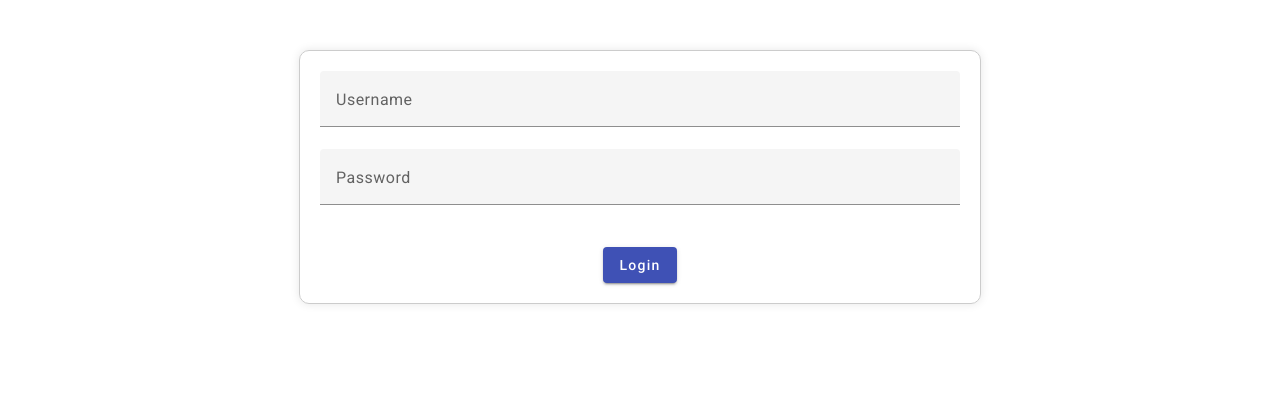
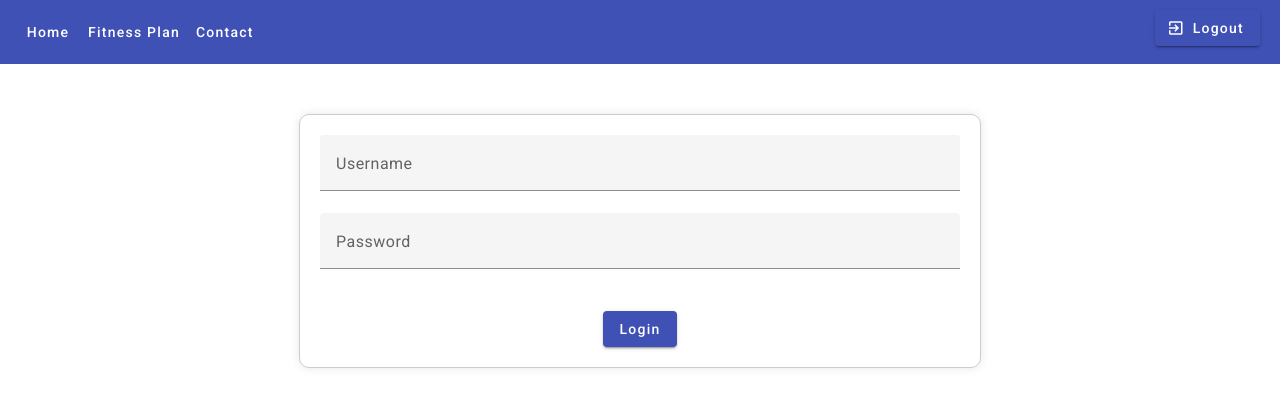
Before and after one commit to DaniloBojovic/fitness-plan-app, an Angular app: page /login in a window 1280 px wide. Shown: the top 406 px of the page. Built offline with nearby package versions, Linux system fonts and the light colour scheme; sample sign-in values are in the browser's storage.

Commit message:
Moved logout to navbar

```diff
--- a/src/app/app-routing.module.ts
+++ b/src/app/app-routing.module.ts
@@ -5,6 +5,7 @@ import { DashboardComponent } from './dashboard/dashboard.component';
 import { AuthGuard } from './auth-guard.service';
 import { AdminLoginComponent } from './auth/admin-login/admin-login.component';
 import { UserLoginComponent } from './auth/user-login/user-login.component';
+import { HomeComponent } from './home/home.component';
 
 const routes: Routes = [
   { path: '', redirectTo: '/login', pathMatch: 'full' },
@@ -14,6 +15,7 @@ const routes: Routes = [
     component: DashboardComponent,
     canActivate: [AuthGuard],
   },
+  { path: 'home', component: HomeComponent, canActivate: [AuthGuard] },
   {
     path: 'admin-login',
     component: AdminLoginComponent,
--- a/src/app/app.component.html
+++ b/src/app/app.component.html
@@ -1,2 +1,2 @@
-<!-- <app-login></app-login> -->
+<app-navbar></app-navbar>
 <router-outlet></router-outlet>
--- a/src/app/app.module.ts
+++ b/src/app/app.module.ts
@@ -16,6 +16,9 @@ import { FontAwesomeModule } from '@fortawesome/angular-fontawesome';
 import { UserLoginComponent } from './auth/user-login/user-login.component';
 import { AdminLoginComponent } from './auth/admin-login/admin-login.component';
 import { MatIconModule } from '@angular/material/icon';
+import { NavbarComponent } from './navbar/navbar.component';
+import { MatToolbarModule } from '@angular/material/toolbar';
+import { HomeComponent } from './home/home.component';
 
 @NgModule({
   declarations: [
@@ -24,6 +27,8 @@ import { MatIconModule } from '@angular/material/icon';
     DashboardComponent,
     UserLoginComponent,
     AdminLoginComponent,
+    NavbarComponent,
+    HomeComponent,
   ],
   imports: [
     BrowserModule,
@@ -37,6 +42,7 @@ import { MatIconModule } from '@angular/material/icon';
     MatCardModule,
     FontAwesomeModule,
     MatIconModule,
+    MatToolbarModule,
   ],
   providers: [],
   bootstrap: [AppComponent],
--- a/src/app/auth/admin-login/admin-login.component.html
+++ b/src/app/auth/admin-login/admin-login.component.html
@@ -34,13 +34,4 @@
       ></mat-card-content
     >
   </mat-card>
-
-  <button
-    mat-raised-button
-    color="primary"
-    class="logout-button"
-    (click)="logout()"
-  >
-    Logout
-  </button>
 </div>
--- a/src/app/auth/user-login/user-login.component.html
+++ b/src/app/auth/user-login/user-login.component.html
@@ -29,12 +29,4 @@
       </button>
     </mat-card-content>
   </mat-card>
-  <button
-    mat-raised-button
-    color="primary"
-    class="logout-button"
-    (click)="logout()"
-  >
-    Logout
-  </button>
 </div>
--- /dev/null
+++ b/src/app/home/home.component.html
@@ -0,0 +1,5 @@
+<div>
+  <h1>Welcome to Home!</h1>
+  <p>This is some info about the home page.</p>
+  <h2>Welcome, {{ userName }}!</h2>
+</div>
--- /dev/null
+++ b/src/app/home/home.component.ts
@@ -0,0 +1,18 @@
+import { Component } from '@angular/core';
+import { AuthService } from '../services/auth.service';
+
+@Component({
+  selector: 'app-home',
+  templateUrl: './home.component.html',
+  styleUrls: ['./home.component.css'],
+})
+export class HomeComponent {
+  userName!: string;
+
+  constructor(private authService: AuthService) {}
+
+  ngOnInit(): void {
+    debugger;
+    this.userName = this.authService.getUserName();
+  }
+}
--- /dev/null
+++ b/src/app/navbar/navbar.component.css
@@ -0,0 +1,6 @@
+.logout-button {
+  position: absolute;
+  top: 10px;
+  right: 20px;
+  z-index: 1; /* This will ensure the button stays on top of other elements */
+}
--- /dev/null
+++ b/src/app/navbar/navbar.component.html
@@ -0,0 +1,21 @@
+<nav *ngIf="authService.isAuthenticated()">
+  <mat-toolbar color="primary">
+    <a mat-button routerLink="/home">Home</a>
+    <a *ngIf="!authService.isAdmin()" mat-button routerLink="/user-login"
+      >Fitness Plan</a
+    >
+    <a *ngIf="authService.isAdmin()" mat-button routerLink="/admin-login"
+      >Fitness Plan</a
+    >
+    <a mat-button routerLink="/contact">Contact</a>
+    <button
+      mat-raised-button
+      color="primary"
+      class="logout-button"
+      (click)="logout()"
+    >
+      <mat-icon>exit_to_app</mat-icon>
+      Logout
+    </button>
+  </mat-toolbar>
+</nav>
--- /dev/null
+++ b/src/app/navbar/navbar.component.ts
@@ -0,0 +1,16 @@
+import { Component } from '@angular/core';
+import { AuthService } from '../services/auth.service';
+
+@Component({
+  selector: 'app-navbar',
+  templateUrl: './navbar.component.html',
+  styleUrls: ['./navbar.component.css'],
+})
+export class NavbarComponent {
+  constructor(public authService: AuthService) {}
+
+  logout() {
+    debugger;
+    this.authService.logout();
+  }
+}
--- a/src/app/services/auth.service.ts
+++ b/src/app/services/auth.service.ts
@@ -10,11 +10,13 @@ import { Router } from '@angular/router';
 export class AuthService {
   private apiUrl = 'http://localhost:3000';
   private user!: { role: string };
+  private userName!: string;
 
   constructor(private httpClient: HttpClient, private router: Router) {}
 
   login(username: string, password: string): Observable<LoginResponse> {
     debugger;
+    this.userName = username;
     return this.httpClient
       .post<LoginResponse>(`${this.apiUrl}/auth/login`, {
         username,
@@ -29,7 +31,13 @@ export class AuthService {
       );
   }
 
+  getUserName(): string {
+    debugger;
+    return this.userName;
+  }
+
   isAdmin(): boolean {
+    debugger;
     return this.user && this.user.role === 'admin';
   }
 
@@ -47,7 +55,6 @@ export class AuthService {
   }
 
   isAuthenticated(): boolean {
-    debugger;
     const token = localStorage.getItem('token');
     // Check if token is set
     if (token) {
```
Also changed, not shown: src/app/home/home.component.css (added), 2 other files (tests, documents, lock files or other folders).
